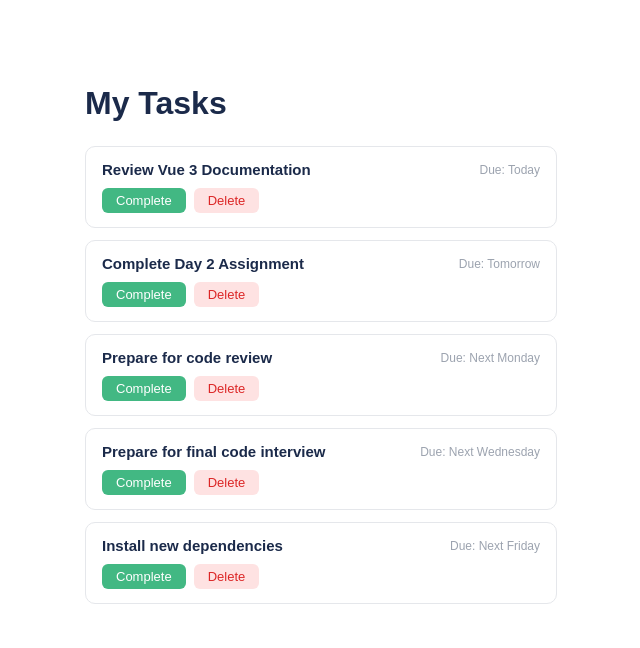
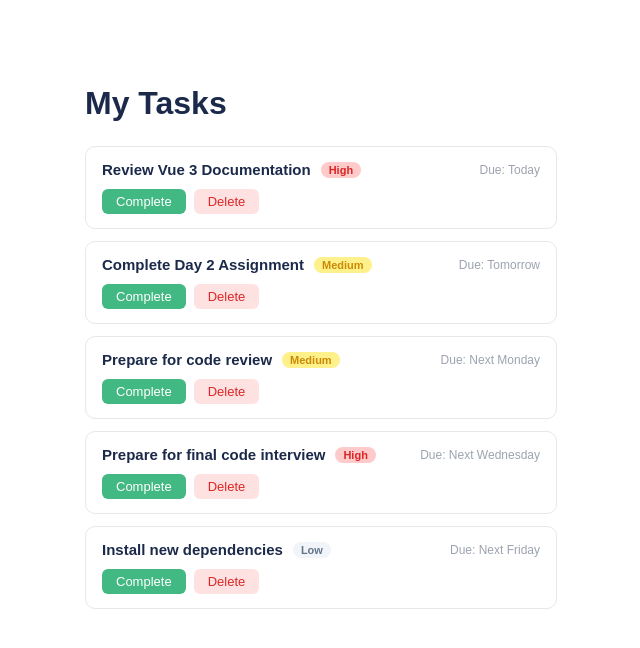
Before and after one commit to Georgette-Dalen-Cadiz/IBM-Vue-Training-June2026, a Vue app: page / in a window 1280 px wide. Shown: the top 648 px of the page, without its empty margins (319-959 px from the left). Built offline with nearby package versions, Linux system fonts and the light colour scheme.

Commit message:
update: Task 2 EXTENSION Requirement

```diff
--- a/TaskListView_Template_Task2.vue
+++ /dev/null
@@ -1,61 +0,0 @@
-<!--
-=============================================================
-  DAY 2 ASSIGNMENT — TaskListView.vue (Parent Component)
-  This file renders a list of TaskCard components.
-=============================================================
--->
-<script setup>
-import { ref } from 'vue'
-import TaskCard from './TaskCard.vue'
-
-// TODO 1: Create a ref() tasks array with at least 3 sample tasks
-// Each task: { id, name, done, dueDate }
-// const tasks = ref([...])
-
-// TODO 2: Write handleComplete(id) — toggle the done state of the task with this id
-function handleComplete(id) {
-  // your code here
-}
-
-// TODO 3: Write handleDelete(id) — remove the task with this id from the array
-function handleDelete(id) {
-  // your code here
-}
-</script>
-
-<template>
-  <div class="task-list-view">
-    <h1>My Tasks</h1>
-
-    <!-- TODO 4: Render a <TaskCard> for each task using v-for
-         - Pass :task="task" as a prop
-         - Listen @complete="handleComplete"
-         - Listen @delete="handleDelete"
-         - Fill the "meta" named slot with the due date
-    -->
-
-    <!-- Example structure (remove the comment markers and complete it):
-    <TaskCard
-      v-for="task in tasks"
-      :key="task.id"
-      :task="???"
-      @complete="???"
-      @delete="???"
-    >
-      <template #meta>
-        Due: {{ ??? }}
-      </template>
-    </TaskCard>
-    -->
-  </div>
-</template>
-
-<style scoped>
-.task-list-view {
-  max-width: 520px;
-  margin: 40px auto;
-  padding: 24px;
-  font-family: Arial, sans-serif;
-}
-h1 { color: #1B2A4A; margin-bottom: 24px; }
-</style>
--- a/src/App.vue
+++ b/src/App.vue
@@ -1,6 +1,6 @@
 <script setup lang="ts">
 import TaskListView from './views/Day2/TaskListView_Task2.vue';
-import Task1 from './views/Day1/Task1.vue';
+// import Task1 from './views/Day1/Task1.vue';
 </script>
 
 <template>
--- a/src/components/Day2/TaskCard_Task2.vue
+++ b/src/components/Day2/TaskCard_Task2.vue
@@ -60,41 +60,93 @@ HINTS (read only if stuck)
 -->
 
 <script setup>
+import { ref, nextTick } from 'vue'
+
 // TODO 1 & 2: Define the task prop with type Object, required: true
+// EXTENSION: Added a priority badge prop
 const props = defineProps({
   task: {
     type: Object,
     required: true
+  },
+  priority: {
+    type: String,
+    default: 'low',
+    validator: (value) => ['low', 'medium', 'high'].includes(value)
   }
 })
 
 // TODO 3: Define emits for 'complete' and 'delete'
-const emit = defineEmits(['complete', 'delete'])
+// EXTENSION: Added 'update' to emits
+const emit = defineEmits(['complete', 'delete', 'update'])
+
+// EXTENSION: Edit mode state and logic
+const isEditing = ref(false)
+const editedName = ref('')
+const nameInputRef = ref(null)
+
+const startEdit = async () => {
+  isEditing.value = true
+  editedName.value = props.task.name
+  // Wait for the DOM to update so the input exists before focusing
+  await nextTick()
+  if (nameInputRef.value) {
+    nameInputRef.value.focus()
+  }
+}
+
+const saveEdit = () => {
+  if (!isEditing.value) return // Prevent double-trigger from blur + enter
+  isEditing.value = false
+
+  if (editedName.value.trim() !== '' && editedName.value !== props.task.name) {
+    emit('update', { id: props.task.id, newName: editedName.value.trim() })
+  }
+}
+
+const cancelEdit = () => {
+  isEditing.value = false
+}
 </script>
 
 <template>
-  <!-- TODO 4: Wrap everything in a div with class "task-card"
-               Add :class="{ completed: task.done }" to the wrapper div -->
   <div class="task-card" :class="{ completed: task.done }">
 
     <div class="task-header">
-      <!-- TODO 5: Display the task name -->
-      <span class="name">{{ task.name }}</span>
+      <div class="title-container">
+        <span
+          v-if="!isEditing"
+          class="name"
+          @click="startEdit"
+          title="Click to edit"
+        >
+          {{ task.name }}
+        </span>
+        <input
+          v-else
+          ref="nameInputRef"
+          v-model="editedName"
+          class="name-input"
+          @keyup.enter="saveEdit"
+          @blur="saveEdit"
+          @keyup.esc="cancelEdit"
+        />
 
-      <!-- TODO 6: Add the named slot for metadata -->
+        <span class="badge" :class="priority">
+          {{ priority }}
+        </span>
+      </div>
+
       <div class="meta">
         <slot name="meta" />
       </div>
     </div>
 
     <div class="task-actions">
-      <!-- TODO 7: Add Complete/Undo button — text changes based on task.done -->
-      <!--         @click should emit 'complete' with task.id as payload -->
       <button class="btn-complete" @click="emit('complete', task.id)">
         {{ task.done ? 'Undo' : 'Complete' }}
       </button>
 
-      <!-- TODO 8: Add Delete button — emits 'delete' with task.id -->
       <button class="btn-delete" @click="emit('delete', task.id)">
         Delete
       </button>
@@ -122,10 +174,53 @@ const emit = defineEmits(['complete', 'delete'])
   align-items: center;
   margin-bottom: 10px;
 }
+.title-container {
+  display: flex;
+  align-items: center;
+  gap: 10px;
+}
 .task-header span.name {
   font-weight: 600;
   font-size: 15px;
   color: #1B2A4A;
+  cursor: pointer;
+  border-bottom: 1px dashed transparent;
+  transition: border-bottom-color 0.2s;
+}
+.task-header span.name:hover {
+  border-bottom-color: #1B2A4A;
+}
+.name-input {
+  font-family: inherit;
+  font-size: 14px;
+  font-weight: 600;
+  color: #1B2A4A;
+  padding: 2px 6px;
+  border: 1px solid #cbd5e1;
+  border-radius: 4px;
+  outline: none;
+}
+.name-input:focus {
+  border-color: #42B883;
+}
+.badge {
+  font-size: 11px;
+  padding: 2px 8px;
+  border-radius: 12px;
+  text-transform: capitalize;
+  font-weight: bold;
+}
+.badge.low {
+  background: #f1f5f9;
+  color: #64748b;
+}
+.badge.medium {
+  background: #fef08a;
+  color: #ca8a04;
+}
+.badge.high {
+  background: #fecaca;
+  color: #dc2626;
 }
 .task-header .meta {
   font-size: 12px;
--- a/src/views/Day2/TaskListView_Task2.vue
+++ b/src/views/Day2/TaskListView_Task2.vue
@@ -11,11 +11,11 @@ import TaskCard from '../../components/Day2/TaskCard_Task2.vue'
 // TODO 1: Create a ref() tasks array with at least 3 sample tasks
 // Each task: { id, name, done, dueDate }
 const tasks = ref([
-  { id: 1, name: 'Review Vue 3 Documentation', done: false, dueDate: 'Today' },
-  { id: 2, name: 'Complete Day 2 Assignment', done: false, dueDate: 'Tomorrow' },
-  { id: 3, name: 'Prepare for code review', done: false, dueDate: 'Next Monday' },
-  { id: 4, name: 'Prepare for final code interview', done: false, dueDate: 'Next Wednesday' },
-  { id: 5, name: 'Install new dependencies', done: false, dueDate: 'Next Friday' }
+  { id: 1, name: 'Review Vue 3 Documentation', done: false, dueDate: 'Today', priority: 'high' },
+  { id: 2, name: 'Complete Day 2 Assignment', done: false, dueDate: 'Tomorrow', priority: 'medium' },
+  { id: 3, name: 'Prepare for code review', done: false, dueDate: 'Next Monday', priority: 'medium' },
+  { id: 4, name: 'Prepare for final code interview', done: false, dueDate: 'Next Wednesday', priority: 'high' },
+  { id: 5, name: 'Install new dependencies', done: false, dueDate: 'Next Friday', priority: 'low' },
 ])
 
 // TODO 2: Write handleComplete(id) — toggle the done state of the task with this id
@@ -30,6 +30,14 @@ function handleComplete(id) {
 function handleDelete(id) {
   tasks.value = tasks.value.filter(task => task.id !== id)
 }
+
+// EXTENSION: Handle "update" event to modify task name in parent state
+function handleUpdate({ id, newName }) {
+  const taskToUpdate = tasks.value.find(task => task.id === id)
+  if (taskToUpdate) {
+    taskToUpdate.name = newName
+  }
+}
 </script>
 
 <template>
@@ -37,12 +45,16 @@ function handleDelete(id) {
     <h1>My Tasks</h1>
 
     <div v-if="tasks.length > 0">
+
+      <!-- EXTENSION: Listen for update event from child -->
       <TaskCard
         v-for="task in tasks"
         :key="task.id"
         :task="task"
+        :priority="task.priority"
         @complete="handleComplete"
         @delete="handleDelete"
+        @update="handleUpdate"
       >
         <template #meta>
           Due: {{ task.dueDate }}
@@ -51,7 +63,7 @@ function handleDelete(id) {
     </div>
 
     <div v-else class="empty-message">
-      No tasks here 🎉
+      No tasks!
     </div>
   </div>
 </template>
```
Also changed, not shown: TaskCard_Template_Task2.vue (deleted, +0 -146 lines).
